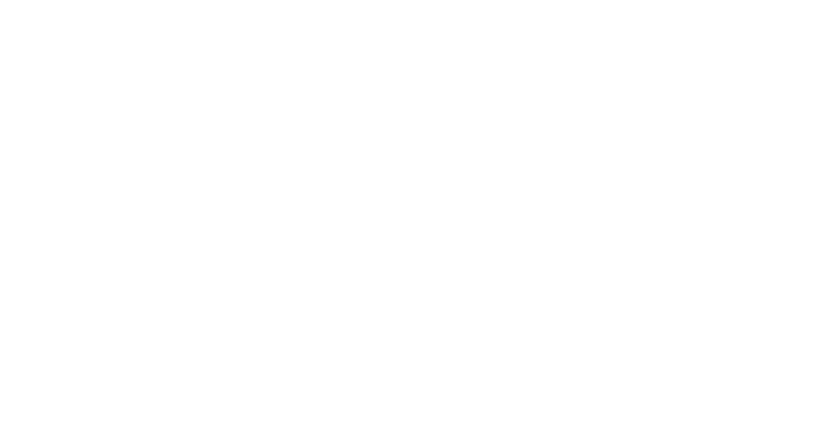
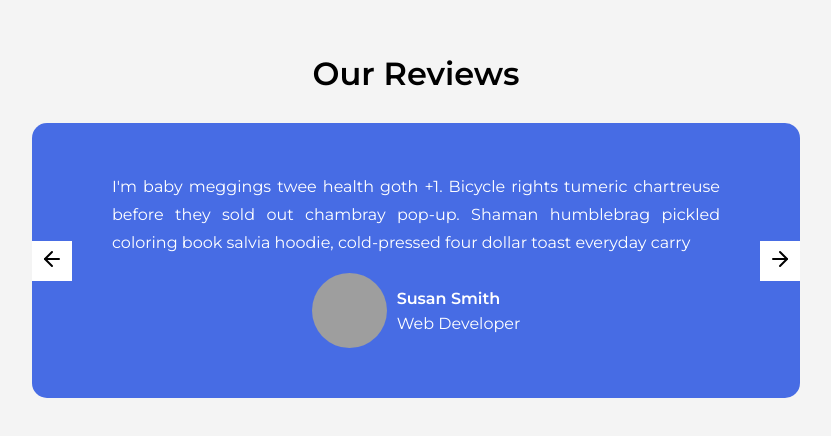
Before and after one commit to AKSHAYCHIDRE/reactProject, a React (Create React App) app: page / in a window 1280 px wide. Shown: the part 174-610 px from the top of the page, without its empty margins (224-1055 px from the left). Built offline with nearby package versions, Linux system fonts and the light colour scheme; grey boxes are pictures that could not be loaded.

Commit message:
create a review project

```diff
--- a/public/index.html
+++ b/public/index.html
@@ -24,6 +24,12 @@
       work correctly both with client-side routing and a non-root public URL.
       Learn how to configure a non-root public URL by running `npm run build`.
     -->
+    <link rel="preconnect" href="https://fonts.googleapis.com" />
+    <link rel="preconnect" href="https://fonts.gstatic.com" crossorigin />
+    <link
+      href="https://fonts.googleapis.com/css2?family=Montserrat:wght@300;400;500;600&display=swap"
+      rel="stylesheet"
+    />
     <title>React App</title>
   </head>
   <body>
--- a/src/App.js
+++ b/src/App.js
@@ -1,9 +1,14 @@
-function App() {
+import Reviews from "./reviews/reviews";
+
+const App = () => {
   return (
-    <div className="App">
-
-    </div>
+    <>
+      <h1 className="pageTitle">Our Reviews</h1>
+      <div className="testimonial-container">
+        <Reviews />
+      </div>
+    </>
   );
-}
+};
 
 export default App;
--- /dev/null
+++ b/src/reviews/data.js
@@ -0,0 +1,40 @@
+const reviews = [
+  {
+    id: 1,
+    name: 'susan smith',
+    job: 'web developer',
+    image:
+      'https://res.cloudinary.com/diqqf3eq2/image/upload/v1586883334/person-1_rfzshl.jpg',
+    text:
+      "I'm baby meggings twee health goth +1. Bicycle rights tumeric chartreuse before they sold out chambray pop-up. Shaman humblebrag pickled coloring book salvia hoodie, cold-pressed four dollar toast everyday carry",
+  },
+  {
+    id: 2,
+    name: 'anna johnson',
+    job: 'web designer',
+    image:
+      'https://res.cloudinary.com/diqqf3eq2/image/upload/v1586883409/person-2_np9x5l.jpg',
+    text:
+      'Helvetica artisan kinfolk thundercats lumbersexual blue bottle. Disrupt glossier gastropub deep v vice franzen hell of brooklyn twee enamel pin fashion axe.photo booth jean shorts artisan narwhal.',
+  },
+  {
+    id: 3,
+    name: 'peter jones',
+    job: 'intern',
+    image:
+      'https://res.cloudinary.com/diqqf3eq2/image/upload/v1586883417/person-3_ipa0mj.jpg',
+    text:
+      'Sriracha literally flexitarian irony, vape marfa unicorn. Glossier tattooed 8-bit, fixie waistcoat offal activated charcoal slow-carb marfa hell of pabst raclette post-ironic jianbing swag.',
+  },
+  {
+    id: 4,
+    name: 'bill anderson',
+    job: 'the boss',
+    image:
+      'https://res.cloudinary.com/diqqf3eq2/image/upload/v1586883423/person-4_t9nxjt.jpg',
+    text:
+      'Edison bulb put a bird on it humblebrag, marfa pok pok heirloom fashion axe cray stumptown venmo actually seitan. VHS farm-to-table schlitz, edison bulb pop-up 3 wolf moon tote bag street art shabby chic. ',
+  },
+];
+
+export default reviews;
--- /dev/null
+++ b/src/reviews/reviews.css
@@ -0,0 +1,69 @@
+*,
+::before,
+::after {
+    box-sizing: border-box;
+    margin: 0;
+    padding: 0;
+}
+body {
+    background-color: #f4f4f4;
+    font-size: 16px;
+    font-family: "Montserrat", sans-serif;
+    height: 100vh;
+    display: flex;
+    align-items: center;
+    justify-content: center;
+}
+.pageTitle {
+    text-align: center;
+    margin: 0 0 30px 0;
+}
+.testimonial-container {
+    background-color: #476ce4;
+    color: white;
+    border-radius: 15px;
+    margin: auto;
+    padding: 50px 80px;
+    max-width: 768px;
+    position: relative;
+}
+.userImage {
+    border-radius: 50%;
+    height: 75px;
+    width: 75px;
+    object-fit: cover;
+}
+.user {
+    display: flex;
+    align-items: center;
+    justify-content: center;
+}
+.buttonWrapper .prevButton {
+    left: 0;
+}
+.buttonWrapper .arrowButton {
+    position: absolute;
+    cursor: pointer;
+    background: #fff;
+    top: 50%;
+    transform: translateY(-50%);
+    border: 0;
+    height: 40px;
+    width: 40px;
+}
+.buttonWrapper .nextButton {
+    right: 0;
+}
+.userDetails {
+    margin-left: 10px;
+    text-transform: capitalize;
+}
+.userName {
+    font-weight: 600;
+    margin-bottom: 6px;
+}
+.userReview {
+    line-height: 28px;
+    text-align: justify;
+    margin-bottom: 16px;
+}
--- /dev/null
+++ b/src/reviews/reviews.js
@@ -0,0 +1,81 @@
+import { useState } from "react";
+import people from "./data";
+import './reviews.css';
+
+const Reviews = () => {
+  const [index, setIndex] = useState(0);
+  const { name, job, image, text } = people[index];
+
+  const checkNumber = (number) => {
+    if (number > people.length - 1) {
+      return 0;
+    }
+    if (number < 0) {
+      return people.length - 1;
+    }
+    return number;
+  };
+
+  const nextPerson = () => {
+    setIndex((index) => {
+      let newIndex = index + 1;
+      return checkNumber(newIndex);
+    });
+  };
+
+  const prePerson = () => {
+    setIndex((index) => {
+      let newIndex = index - 1;
+      return checkNumber(newIndex);
+    });
+  };
+
+  return (
+    <>
+      <div className="reviewsWrapper">
+        <p className="userReview">{text}</p>
+        <div className="user">
+          <img src={image} className="userImage" alt={name} title={name} />
+          <div className="userDetails">
+            <p className="userName">{name}</p>
+            <p className="userRole">{job}</p>
+          </div>
+        </div>
+        <div className="buttonWrapper">
+          <button onClick={prePerson} className="prevButton arrowButton">
+            <svg
+              viewBox="0 0 24 24"
+              width="24"
+              height="24"
+              stroke="currentColor"
+              strokeWidth="2"
+              fill="none"
+              strokeLinecap="round"
+              strokeLinejoin="round"
+            >
+              <line x1="19" y1="12" x2="5" y2="12"></line>
+              <polyline points="12 19 5 12 12 5"></polyline>
+            </svg>
+          </button>
+          <button onClick={nextPerson} className="nextButton arrowButton">
+            <svg
+              viewBox="0 0 24 24"
+              width="24"
+              height="24"
+              stroke="currentColor"
+              strokeWidth="2"
+              fill="none"
+              strokeLinecap="round"
+              strokeLinejoin="round"
+            >
+              <line x1="5" y1="12" x2="19" y2="12"></line>
+              <polyline points="12 5 19 12 12 19"></polyline>
+            </svg>
+          </button>
+        </div>
+      </div>
+    </>
+  );
+};
+
+export default Reviews;
```
